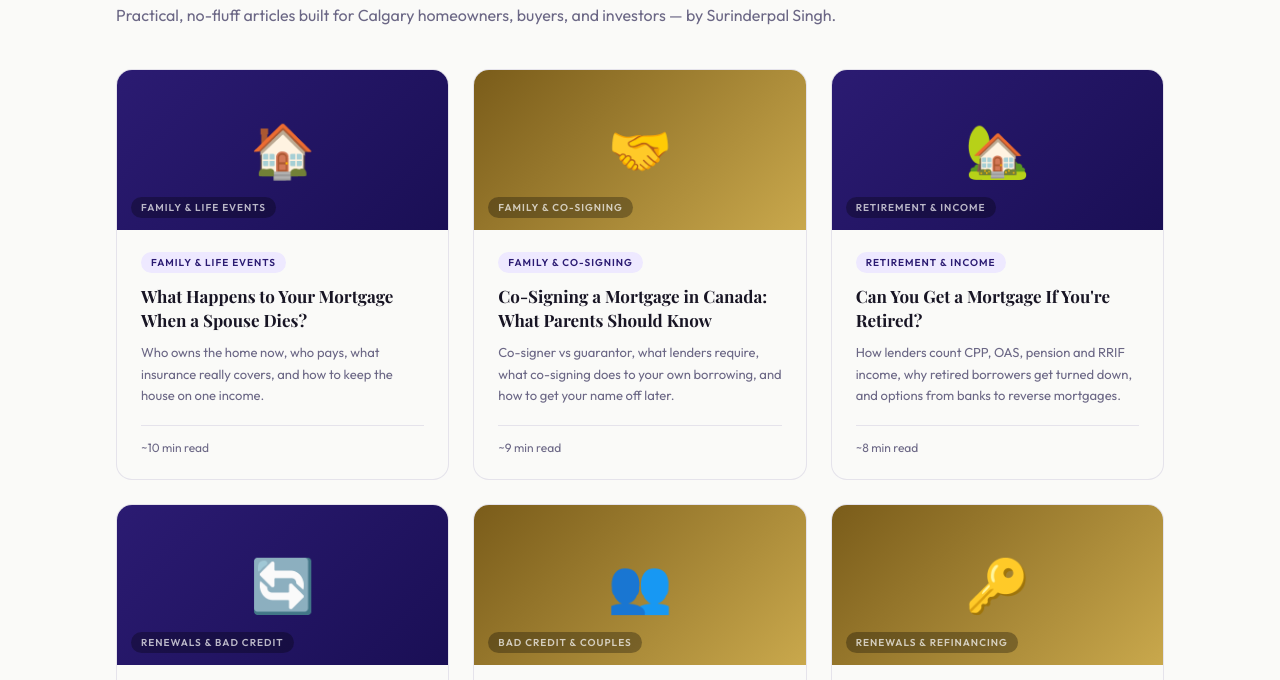
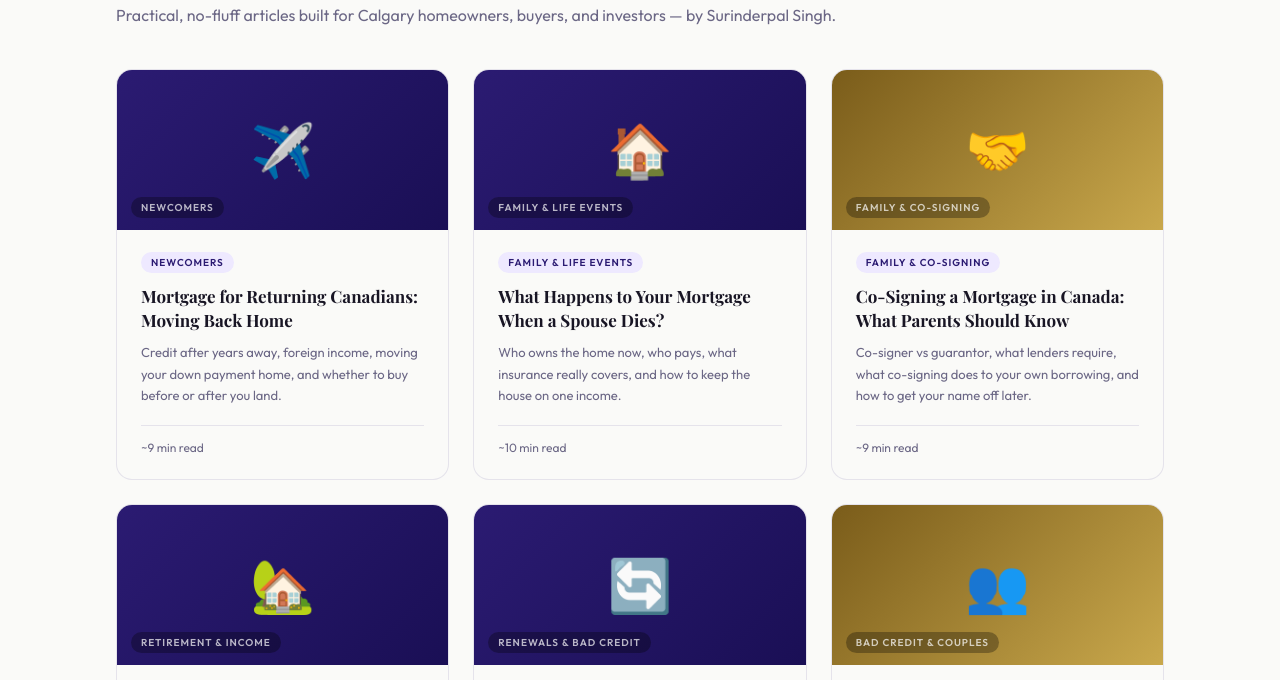
Before and after one commit to surinder-oss/God-lion-website, a plain HTML site: page blog.html in a window 1280 px wide. Shown: the part 685-1365 px from the top of the page. Drawn offline with nearby package versions, Linux system fonts and the light colour scheme; a web font is replaced by a local one.

Commit message:
Index + sitemap: mortgage-returning-canadians
Co-Authored-By: Claude Opus 5.5 <noreply@anthropic.com>

```diff
--- a/blog.html
+++ b/blog.html
@@ -171,6 +171,20 @@
   </div>
 
   <div class="posts-grid">
+    <a href="blog/mortgage-returning-canadians" class="post-card reveal" data-cat="newcomer" style="text-decoration:none;color:inherit">
+      <div class="post-card-thumb purple">
+        &#x2708;&#xFE0F;
+        <span class="post-thumb-label">Newcomers</span>
+      </div>
+      <div class="post-card-body">
+        <span class="post-category">Newcomers</span>
+        <h3>Mortgage for Returning Canadians: Moving Back Home</h3>
+        <p>Credit after years away, foreign income, moving your down payment home, and whether to buy before or after you land.</p>
+        <div class="post-footer">
+          <span class="post-read-time">~9 min read</span>
+        </div>
+      </div>
+    </a>
     <a href="blog/mortgage-when-spouse-dies" class="post-card reveal" data-cat="tips" style="text-decoration:none;color:inherit">
       <div class="post-card-thumb purple">
         &#x1F3E0;
--- a/sitemap.xml
+++ b/sitemap.xml
@@ -1209,4 +1209,10 @@
     <changefreq>monthly</changefreq>
     <priority>0.8</priority>
   </url>
+  <url>
+    <loc>https://www.goldlionmortgages.com/blog/mortgage-returning-canadians</loc>
+    <lastmod>2026-11-19</lastmod>
+    <changefreq>monthly</changefreq>
+    <priority>0.8</priority>
+  </url>
 </urlset>
```
